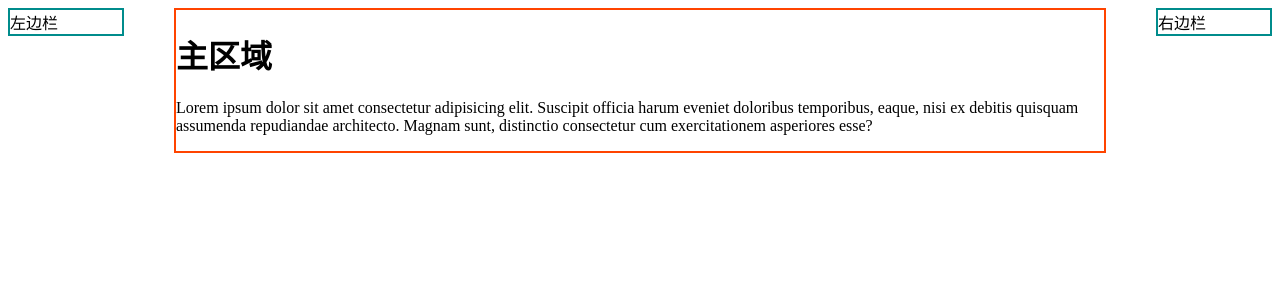
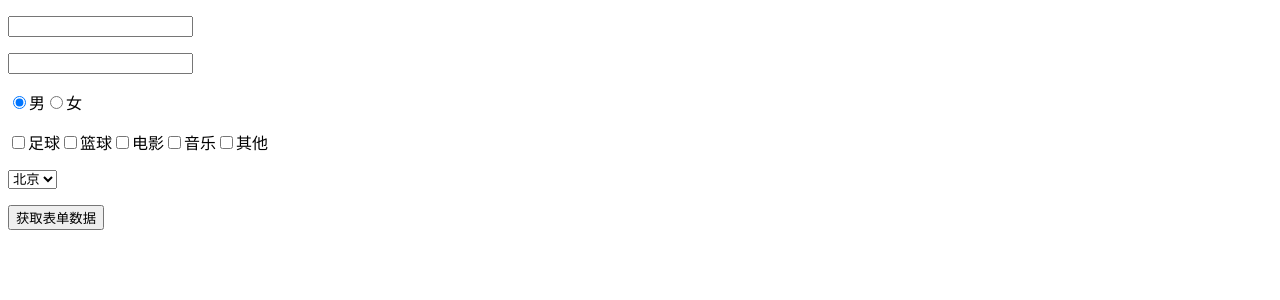
Before and after one commit to Liuxiang15/react-learn, a React (Create React App) app: page / in a window 1280 px wide. Shown: the top 300 px of the page. Built offline with nearby package versions, Linux system fonts and the light colour scheme.

Commit message:
表单组件初步

```diff
--- a/src/App.js
+++ b/src/App.js
@@ -1,31 +1,10 @@
-import React from 'react'
-import ThreeLayout from "./components/common/ThreeLayout"
+import React, { Component } from 'react'
+import FormTest from "./components/FormTest"
 
-export default function App() {
-    return (
-        <div>
-            <ThreeLayout
-                gap={50}
-                left={<div style={{
-                    border:"2px solid #008c8c"
-                }}>
-                    左边栏
-                </div>}
-                right={<div style={{
-                    border:"2px solid #008c8c"
-                }}>
-                    右边栏
-                </div>}
-            >
-                <div style={{
-                    border:"2px solid #f40"
-                }}>
-                    <h1>主区域</h1>
-                    <p>
-                        Lorem ipsum dolor sit amet consectetur adipisicing elit. Suscipit officia harum eveniet doloribus temporibus, eaque, nisi ex debitis quisquam assumenda repudiandae architecto. Magnam sunt, distinctio consectetur cum exercitationem asperiores esse?
-                    </p>
-                </div>
-            </ThreeLayout>
-        </div>
-    )
+export default class App extends Component {
+
+
+    render() {
+        return <FormTest />
+    }
 }
--- /dev/null
+++ b/src/components/FormTest.js
@@ -0,0 +1,112 @@
+import React, { Component } from 'react'
+
+export default class FormTest extends Component {
+
+    state = {
+        loginId: "",
+        loginPwd: "",
+        sex: "male",
+        chooseLoves: [],
+        loves: [
+            { value: "football", text: "足球" },
+            { value: "basetball", text: "篮球" },
+            { value: "movie", text: "电影" },
+            { value: "music", text: "音乐" },
+            { value: "other", text: "其他" },
+        ],
+        city: "beijing"
+    }
+
+    handleChange = e => {
+        let val = e.target.value; //读取表单的值
+        let name = e.target.name; //读取表单的name属性
+        if (e.target.type === "checkbox") {
+            //对val进行特殊处理
+            if (e.target.checked) {
+                val = [...this.state.chooseLoves, val];
+            }
+            else {
+                val = this.state.chooseLoves.filter(it => it !== val);
+            }
+        }
+        // const newPartialState = {};
+        // newPartialState[name] = val;
+        // this.setState(newPartialState)
+        this.setState({
+            [name]: val
+        })
+    }
+
+    /**
+     * 获取所有的爱好多选框
+     */
+    getLoveCheckBoxes() {
+        const bs = this.state.loves.map(it => (
+            <label key={it.value} >
+                <input type="checkbox" name="chooseLoves"
+                    value={it.value}
+                    checked={this.state.chooseLoves.includes(it.value)}
+                    onChange={this.handleChange}
+                />
+                {it.text}
+            </label>
+        ));
+        return bs;
+    }
+
+    render() {
+        const bs = this.getLoveCheckBoxes();
+        return (
+            <div>
+                <p>
+                    <input type="text"
+                        name="loginId"
+                        value={this.state.loginId}
+                        onChange={this.handleChange} />
+                </p>
+                <p>
+                    <input type="password"
+                        name="loginPwd"
+                        value={this.state.loginPwd}
+                        onChange={this.handleChange} />
+                </p>
+                <p>
+                    <label>
+                        <input type="radio" name="sex"
+                            value="male"
+                            checked={this.state.sex === "male"}
+                            onChange={this.handleChange}
+                        />
+                        男
+                    </label>
+
+                    <label>
+                        <input type="radio" name="sex"
+                            value="female"
+                            checked={this.state.sex === "female"}
+                            onChange={this.handleChange}
+                        />
+                        女
+                    </label>
+                </p>
+                <p>
+                    {bs}
+                </p>
+                <p>
+                    <select name="city" value={this.state.city}
+                        onChange={this.handleChange}
+                    >
+                        <option value="beijing">北京</option>
+                        <option value="shanghai">上海</option>
+                        <option value="chengdu">成都</option>
+                    </select>
+                </p>
+                <p>
+                    <button onClick={() => {
+                        console.log(this.state)
+                    }}>获取表单数据</button>
+                </p>
+            </div>
+        )
+    }
+}
```
Also changed, not shown: src/App copy.js (added, +69 -0 lines), src/components/NumberInput.js (added, +22 -0 lines).
